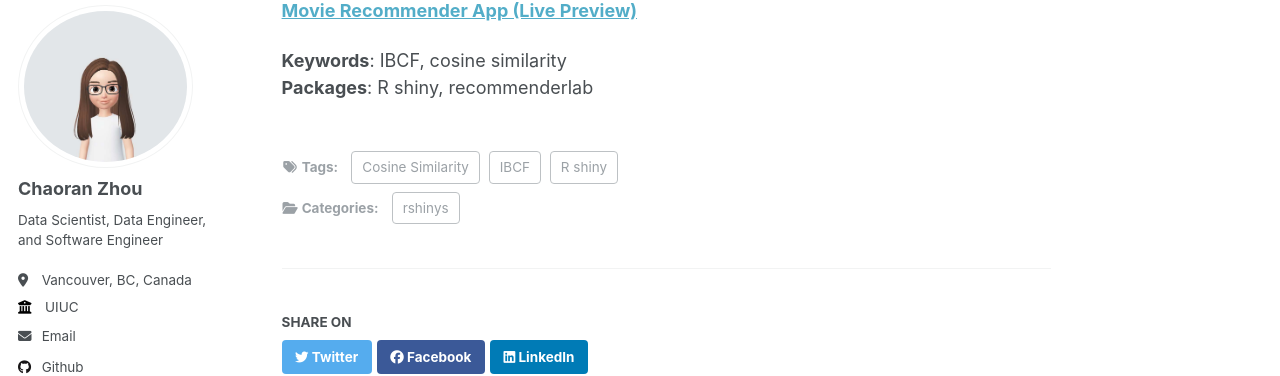
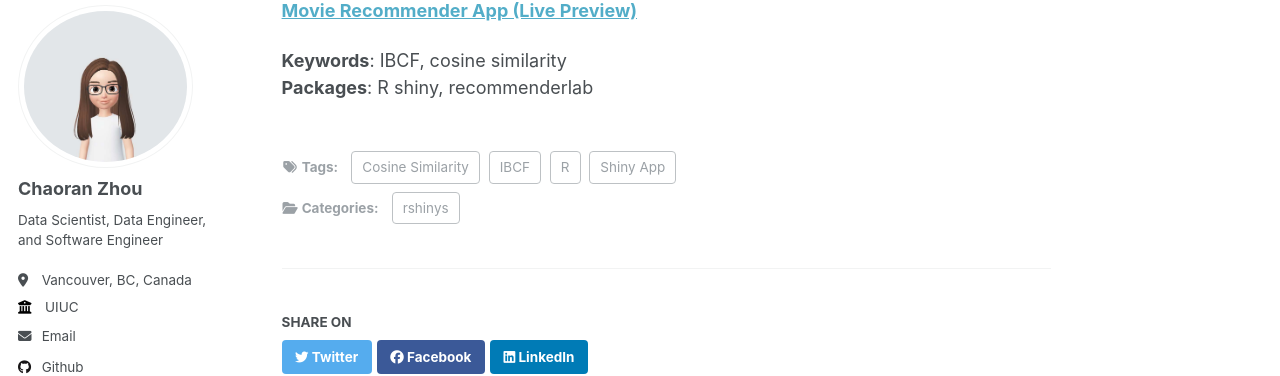
Before and after one commit to ranranrunforit/ranranrunforit.github.io, a Jekyll site: the page built from _projects/project-2.md, in a window 1280 px wide and 900 px high, scrolled down 429 px. Shown: the part 101-477 px from the top of the window. Built offline with Jekyll 4.4.1, drawn with Linux system fonts in a browser that asks for light colours.

Commit message:
Update project-2.md

```diff
--- a/_projects/project-2.md
+++ b/_projects/project-2.md
@@ -8,7 +8,8 @@ description: "Movie Recommendation Based on Genres or IBCF using R Shiny App."
 tags:
   - IBCF
   - Cosine Similarity
-  - R shiny
+  - R
+  - Shiny App
 ---
 
 - System I: Movie Recommendation Based on Genres
```
